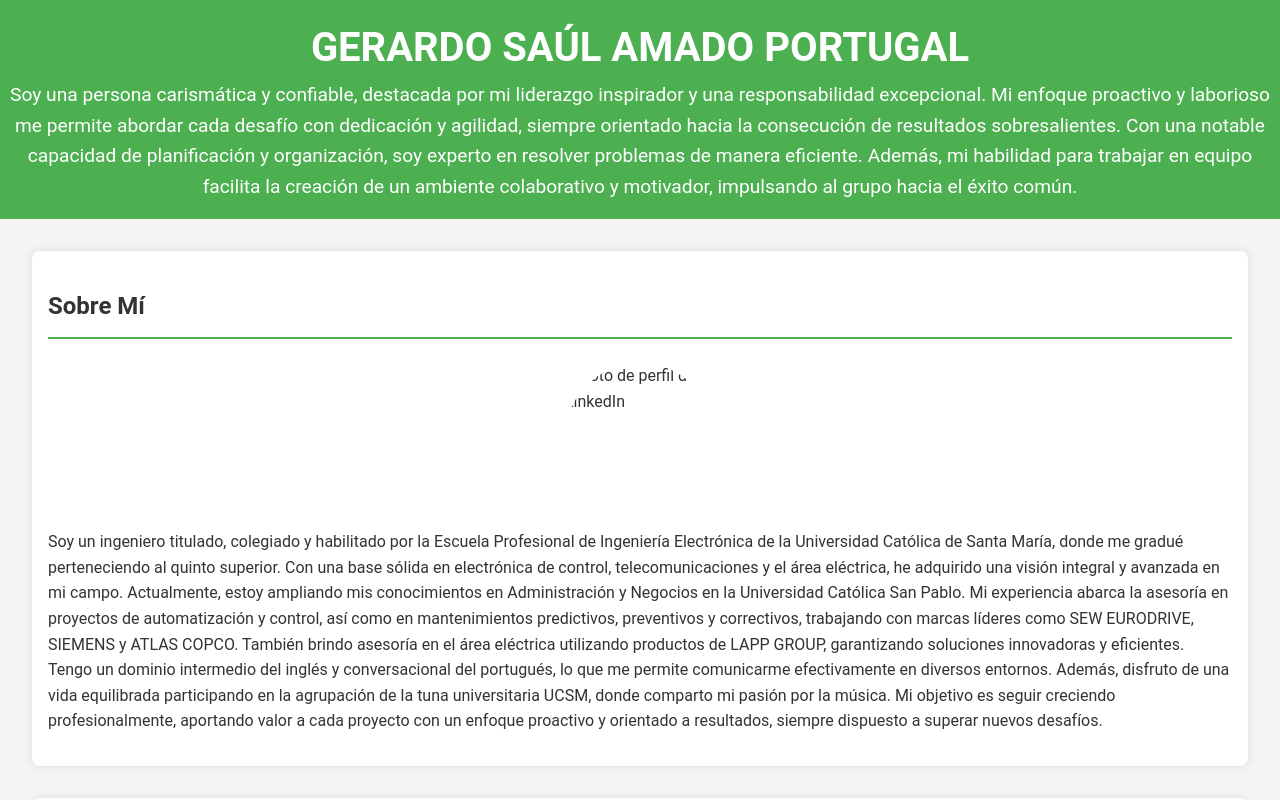
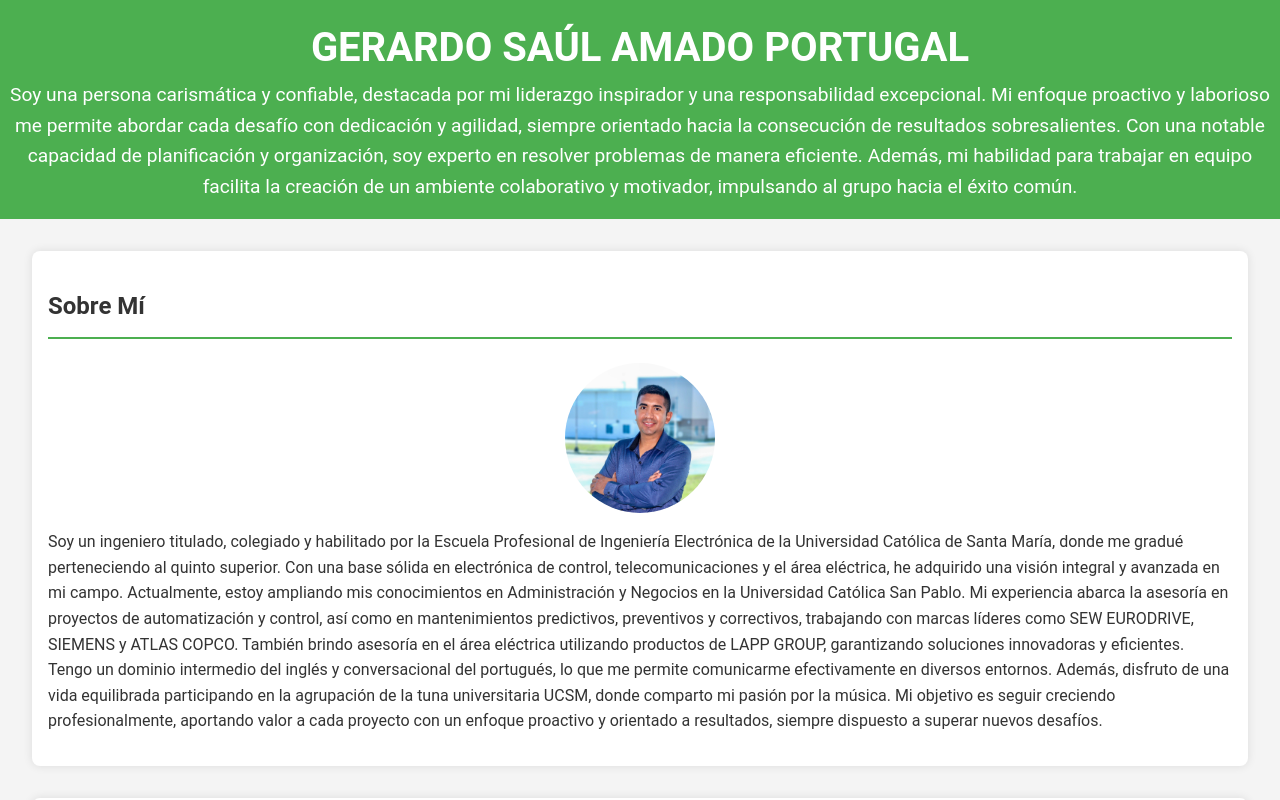
Before and after one commit to GeSAmadoP/GeSAmadoP.github.io, a plain HTML site: page index.html in a window 1280 px wide. Shown: the top 800 px of the page. Drawn offline with Linux system fonts and the light colour scheme.

Commit message:
git commit -m "Añadir imagen de perfil de LinkedIn, información de cursos, y correos electrónicos"

```diff
--- a/index.html
+++ b/index.html
@@ -15,7 +15,7 @@
     <section id="profile">
         <h2>Sobre Mí</h2>
         <!-- Imagen de perfil -->
-        <img src="profile.jpg" alt="Foto de perfil de LinkedIn">
+        <img src="profile.jpg.jpeg" alt="Foto de perfil de LinkedIn">
         <p>Soy un ingeniero titulado, colegiado y habilitado por la Escuela Profesional de Ingeniería Electrónica de la Universidad Católica de Santa María, donde me gradué perteneciendo al quinto superior. Con una base sólida en electrónica de control, telecomunicaciones y el área eléctrica, he adquirido una visión integral y avanzada en mi campo. Actualmente, estoy ampliando mis conocimientos en Administración y Negocios en la Universidad Católica San Pablo. Mi experiencia abarca la asesoría en proyectos de automatización y control, así como en mantenimientos predictivos, preventivos y correctivos, trabajando con marcas líderes como SEW EURODRIVE, SIEMENS y ATLAS COPCO. También brindo asesoría en el área eléctrica utilizando productos de LAPP GROUP, garantizando soluciones innovadoras y eficientes. Tengo un dominio intermedio del inglés y conversacional del portugués, lo que me permite comunicarme efectivamente en diversos entornos. Además, disfruto de una vida equilibrada participando en la agrupación de la tuna universitaria UCSM, donde comparto mi pasión por la música. Mi objetivo es seguir creciendo profesionalmente, aportando valor a cada proyecto con un enfoque proactivo y orientado a resultados, siempre dispuesto a superar nuevos desafíos.</p> <!-- Reemplaza con tu biografía -->
     </section>
 
```
